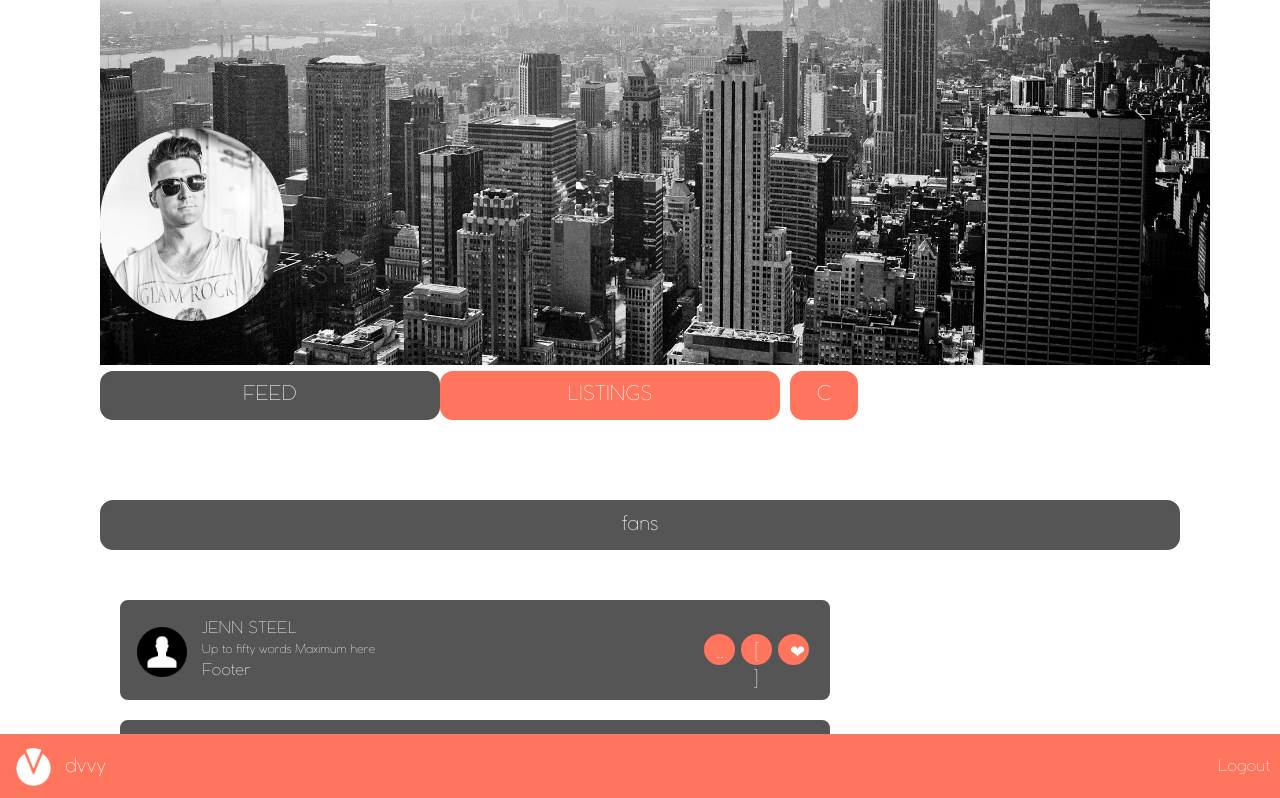
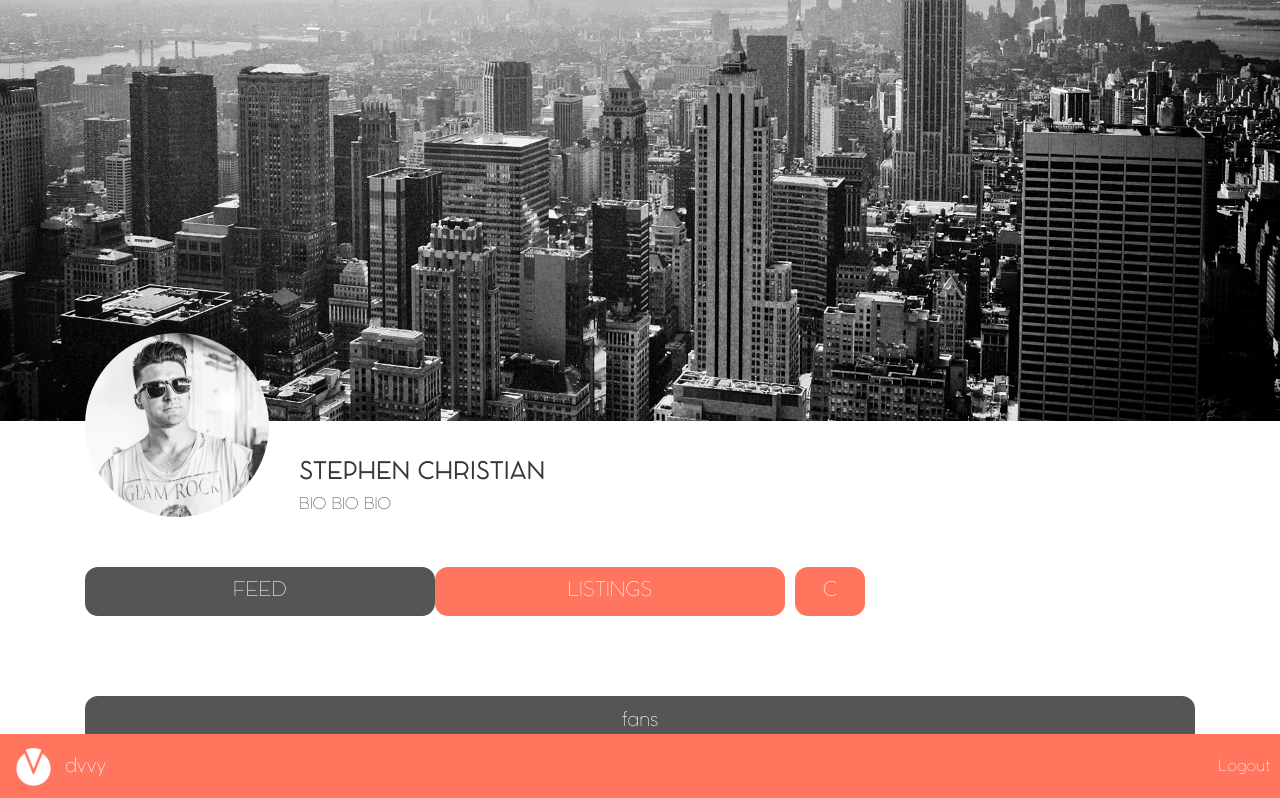
Before and after one commit to barthinator/dvvy-web, a React (Create React App) app in the folder client/: page /profile in a window 1280 px wide. Shown: the top 798 px of the page. Built offline with nearby package versions, Linux system fonts and the light colour scheme; no server answers; what react-pose would draw is missing.

Commit message:
more front end changes to profile page

```diff
--- a/client/src/components/App.js
+++ b/client/src/components/App.js
@@ -2,7 +2,6 @@ import React, { Component } from 'react';
 import { BrowserRouter, Route, withRouter } from 'react-router-dom';
 import { connect } from 'react-redux';
 import * as actions from '../actions';
-
 import Header from './Header';
 import Dashboard from './Dashboard';
 import Signin from './Signin';
@@ -37,11 +36,9 @@ class App extends Component {
     return (
         <BrowserRouter>
           <div>
-            <div className='container'>
               <Route exact path="/" component={Signin} />
               <Route exact path="/dashboard" component={Dashboard} />
               <Route exact path="/profile" component={Profile} />
-            </div>
             <Header isHidden={this.state.isHidden}></Header>
           </div>
         </BrowserRouter>
--- a/client/src/components/profile/Profile.js
+++ b/client/src/components/profile/Profile.js
@@ -31,12 +31,8 @@ class Profile extends Component {
 
     return(
       <div>
-        <Container>
-          <Row>
-            <Col>
-              <img className="headerimg" src={headerimg}/>
-            </Col>
-          </Row>
+        <img className="headerimg" src={headerimg}/>
+        <Container className="mainContainer">
           <Row className="toprow">
             <Col xs="auto">
               <img className="profilepic" alt="Profile" src={profilepic} style={{borderRadius: 400/ 2}}/>
--- a/client/src/styles/profile.css
+++ b/client/src/styles/profile.css
@@ -1,14 +1,16 @@
 .headerimg {
-  position: absolute;
-  background-size: cover;
-  width: 100%;
+    width:100%;
+    height:60%;
+    object-fit: cover;
+    overflow: hidden;
 }
+
+.mainContainer{
+  margin-top: -11vmin;
+}
+
 .bodycontainer {
   margin-top: 3vmin;
-}
-
-.toprow {
-  margin-top: 10vw;
 }
 
 /* margin for name/bio text */
@@ -28,7 +30,7 @@
 /* profile picture */
 .profilepic {
   width: 23vmin;
-  height: auto;
+  height: 23vmin;
   /*{width: 230, height: 230, borderRadius: 400/ 2}*/
 }
 
```
